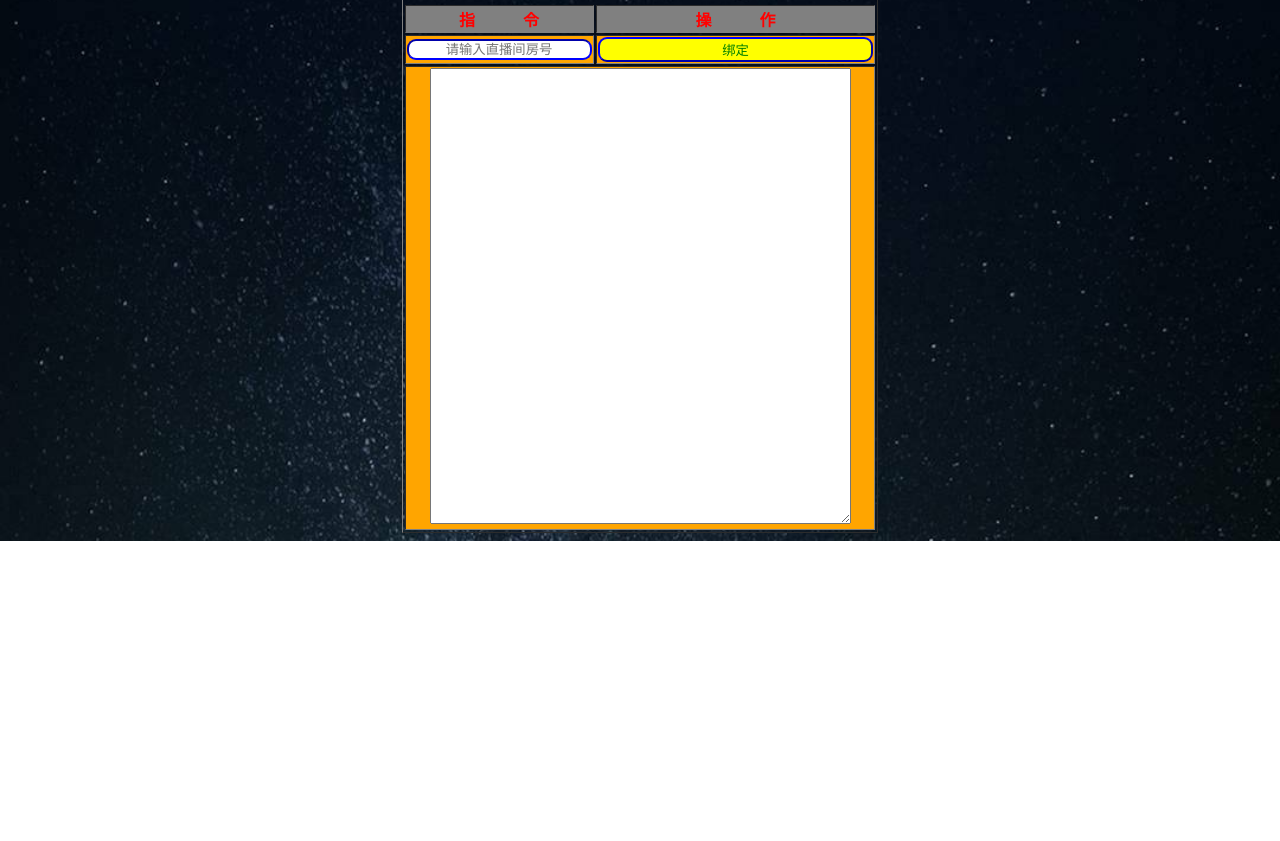
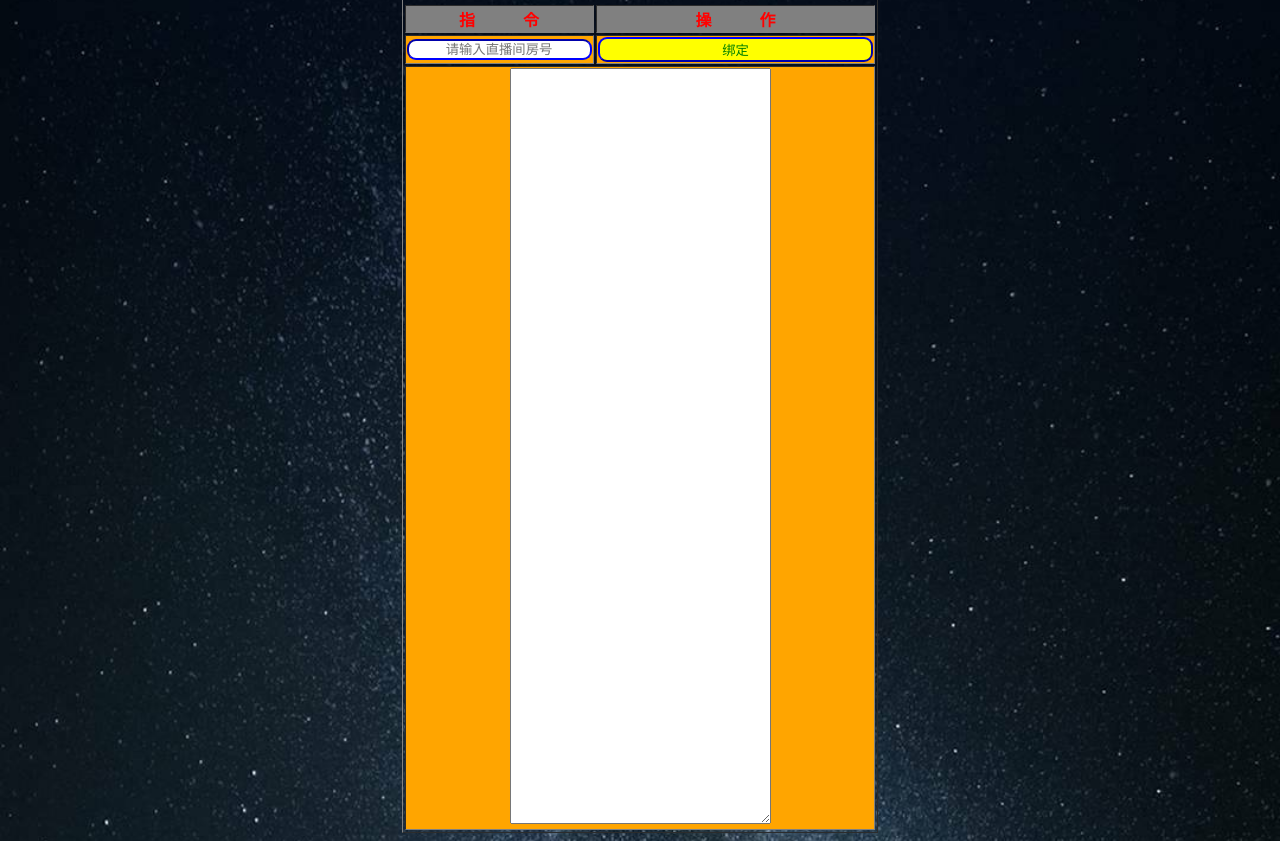
Before and after one commit to IZIMUI/Minecraft, a plain HTML site: page index.html in a window 1280 px wide. Shown: the part 482-1323 px from the top of the page. Before the commit the page ends 1023 px from the top, so only its background shows below. Drawn offline with Linux system fonts and the light colour scheme.

Commit message:
Update index.html

```diff
--- a/index.html
+++ b/index.html
@@ -99,7 +99,7 @@ WebSite&nbspControl&nbspMinecraft
 <td><button class="Send" onclick='document.getElementById("Room_ID").value'>绑定</button></td>
 </tr>
 <tr>
-<td colspan="2"><textarea id="Content" rows="30" cols="50" readonly></textarea></td>
+<td colspan="2"><textarea id="Content" rows="50" cols="30" readonly></textarea></td>
 </tr>
 </tbody>
 </table>
```
